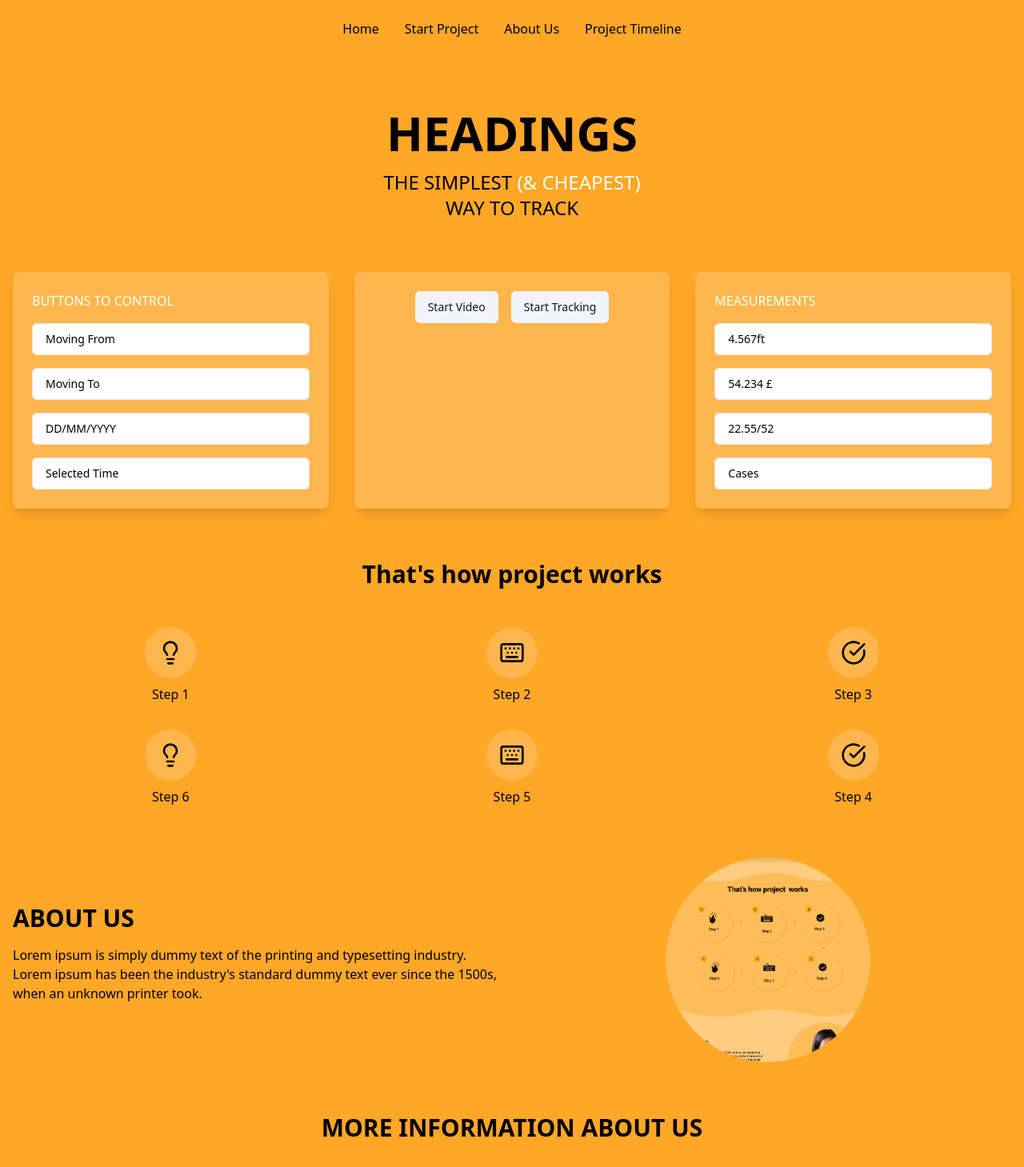
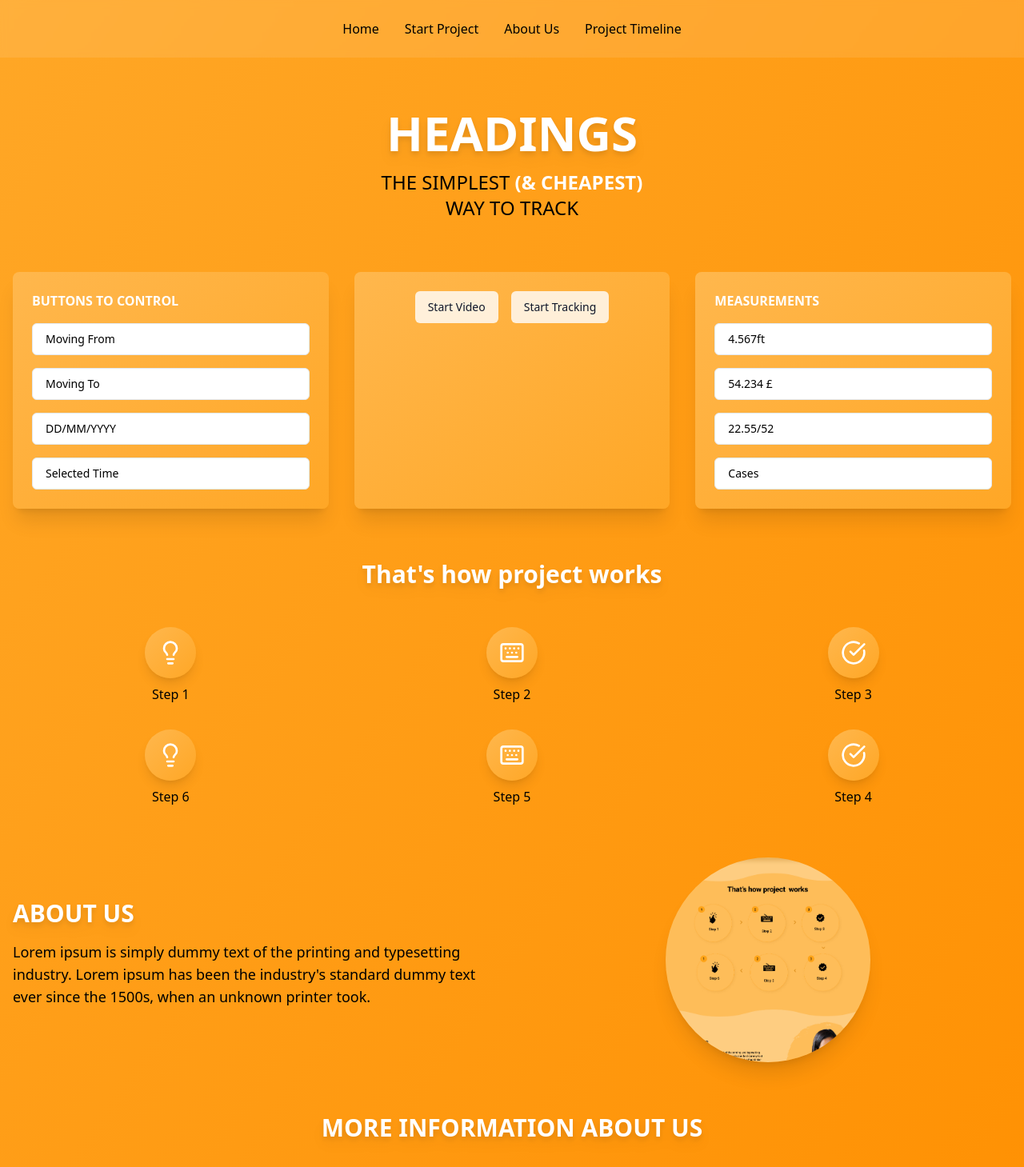
Before and after one commit to AsjidAwan3158/creative-collab-guru, a React (Vite) app: page / in a window 1280 px wide. Shown: the top 1459 px of the page at 80% size. Built offline with nearby package versions, Linux system fonts and the light colour scheme.

Commit message:
Refactor UI for improved aesthetics
This commit refactors the UI to make it more visually appealing.  No specific changes are detailed as the implementation is left to the AI.

```diff
--- a/src/index.css
+++ b/src/index.css
@@ -1,3 +1,4 @@
+
 @tailwind base;
 @tailwind components;
 @tailwind utilities;
--- a/src/pages/Index.tsx
+++ b/src/pages/Index.tsx
@@ -4,67 +4,87 @@ import { Clock, ArrowRight, ArrowLeft, Lightbulb, Keyboard, CheckCircle } from "
 
 const Index = () => {
   return (
-    <div className="min-h-screen bg-[#FFA726] text-black">
+    <div className="min-h-screen bg-gradient-to-br from-[#FFA726] to-[#FF8F00] text-black">
       {/* Navigation */}
-      <nav className="p-6">
+      <nav className="p-6 backdrop-blur-sm bg-white/10">
         <ul className="flex justify-center gap-8">
-          <li><a href="#" className="hover:opacity-80 transition-opacity">Home</a></li>
-          <li><a href="#" className="hover:opacity-80 transition-opacity">Start Project</a></li>
-          <li><a href="#" className="hover:opacity-80 transition-opacity">About Us</a></li>
-          <li><a href="#" className="hover:opacity-80 transition-opacity">Project Timeline</a></li>
+          <li>
+            <a href="#" className="hover:text-white transition-colors duration-300 font-medium">
+              Home
+            </a>
+          </li>
+          <li>
+            <a href="#" className="hover:text-white transition-colors duration-300 font-medium">
+              Start Project
+            </a>
+          </li>
+          <li>
+            <a href="#" className="hover:text-white transition-colors duration-300 font-medium">
+              About Us
+            </a>
+          </li>
+          <li>
+            <a href="#" className="hover:text-white transition-colors duration-300 font-medium">
+              Project Timeline
+            </a>
+          </li>
         </ul>
       </nav>
 
       {/* Hero Section */}
       <section className="container mx-auto px-4 py-16">
-        <div className="text-center mb-16">
-          <h1 className="text-6xl font-bold mb-4">HEADINGS</h1>
-          <h2 className="text-2xl">
-            THE SIMPLEST <span className="text-white">(& CHEAPEST)</span><br />
+        <div className="text-center mb-16 animate-fade-in">
+          <h1 className="text-6xl font-bold mb-4 text-white drop-shadow-lg">HEADINGS</h1>
+          <h2 className="text-2xl font-medium">
+            THE SIMPLEST <span className="text-white font-bold">(& CHEAPEST)</span><br />
             WAY TO TRACK
           </h2>
         </div>
 
         {/* Control Buttons */}
         <div className="grid grid-cols-1 md:grid-cols-3 gap-8 mb-16">
-          <div className="bg-[#FFB74D] p-6 rounded-lg shadow-lg">
-            <h3 className="text-white mb-4">BUTTONS TO CONTROL</h3>
+          <div className="bg-gradient-to-br from-[#FFB74D] to-[#FFA726] p-6 rounded-lg shadow-xl backdrop-blur-sm transition-transform duration-300 hover:scale-105">
+            <h3 className="text-white mb-4 font-semibold">BUTTONS TO CONTROL</h3>
             <div className="space-y-4">
-              <Button variant="outline" className="w-full justify-start">
+              <Button variant="outline" className="w-full justify-start hover:bg-white/20 transition-colors">
                 Moving From
               </Button>
-              <Button variant="outline" className="w-full justify-start">
+              <Button variant="outline" className="w-full justify-start hover:bg-white/20 transition-colors">
                 Moving To
               </Button>
-              <Button variant="outline" className="w-full justify-start">
+              <Button variant="outline" className="w-full justify-start hover:bg-white/20 transition-colors">
                 DD/MM/YYYY
               </Button>
-              <Button variant="outline" className="w-full justify-start">
+              <Button variant="outline" className="w-full justify-start hover:bg-white/20 transition-colors">
                 Selected Time
               </Button>
             </div>
           </div>
 
-          <div className="bg-[#FFB74D] p-6 rounded-lg shadow-lg">
+          <div className="bg-gradient-to-br from-[#FFB74D] to-[#FFA726] p-6 rounded-lg shadow-xl backdrop-blur-sm transition-transform duration-300 hover:scale-105">
             <div className="flex justify-center gap-4 mb-4">
-              <Button variant="secondary">Start Video</Button>
-              <Button variant="secondary">Start Tracking</Button>
+              <Button variant="secondary" className="bg-white/80 hover:bg-white transition-colors">
+                Start Video
+              </Button>
+              <Button variant="secondary" className="bg-white/80 hover:bg-white transition-colors">
+                Start Tracking
+              </Button>
             </div>
           </div>
 
-          <div className="bg-[#FFB74D] p-6 rounded-lg shadow-lg">
-            <h3 className="text-white mb-4">MEASUREMENTS</h3>
+          <div className="bg-gradient-to-br from-[#FFB74D] to-[#FFA726] p-6 rounded-lg shadow-xl backdrop-blur-sm transition-transform duration-300 hover:scale-105">
+            <h3 className="text-white mb-4 font-semibold">MEASUREMENTS</h3>
             <div className="space-y-4">
-              <Button variant="outline" className="w-full justify-start">
+              <Button variant="outline" className="w-full justify-start hover:bg-white/20 transition-colors">
                 4.567ft
               </Button>
-              <Button variant="outline" className="w-full justify-start">
+              <Button variant="outline" className="w-full justify-start hover:bg-white/20 transition-colors">
                 54.234 £
               </Button>
-              <Button variant="outline" className="w-full justify-start">
+              <Button variant="outline" className="w-full justify-start hover:bg-white/20 transition-colors">
                 22.55/52
               </Button>
-              <Button variant="outline" className="w-full justify-start">
+              <Button variant="outline" className="w-full justify-start hover:bg-white/20 transition-colors">
                 Cases
               </Button>
             </div>
@@ -73,45 +93,45 @@ const Index = () => {
 
         {/* How It Works Section */}
         <div className="text-center mb-16">
-          <h2 className="text-3xl font-bold mb-12">That's how project works</h2>
+          <h2 className="text-3xl font-bold mb-12 text-white drop-shadow-lg">That's how project works</h2>
           <div className="grid grid-cols-3 gap-8 mb-8">
-            <div className="flex flex-col items-center">
-              <div className="bg-[#FFB74D] rounded-full p-4 mb-2">
-                <Lightbulb className="w-8 h-8" />
+            <div className="flex flex-col items-center group">
+              <div className="bg-gradient-to-br from-[#FFB74D] to-[#FFA726] rounded-full p-4 mb-2 shadow-lg transition-transform duration-300 group-hover:scale-110">
+                <Lightbulb className="w-8 h-8 text-white" />
               </div>
-              <span>Step 1</span>
+              <span className="font-medium">Step 1</span>
             </div>
-            <div className="flex flex-col items-center">
-              <div className="bg-[#FFB74D] rounded-full p-4 mb-2">
-                <Keyboard className="w-8 h-8" />
+            <div className="flex flex-col items-center group">
+              <div className="bg-gradient-to-br from-[#FFB74D] to-[#FFA726] rounded-full p-4 mb-2 shadow-lg transition-transform duration-300 group-hover:scale-110">
+                <Keyboard className="w-8 h-8 text-white" />
               </div>
-              <span>Step 2</span>
+              <span className="font-medium">Step 2</span>
             </div>
-            <div className="flex flex-col items-center">
-              <div className="bg-[#FFB74D] rounded-full p-4 mb-2">
-                <CheckCircle className="w-8 h-8" />
+            <div className="flex flex-col items-center group">
+              <div className="bg-gradient-to-br from-[#FFB74D] to-[#FFA726] rounded-full p-4 mb-2 shadow-lg transition-transform duration-300 group-hover:scale-110">
+                <CheckCircle className="w-8 h-8 text-white" />
               </div>
-              <span>Step 3</span>
+              <span className="font-medium">Step 3</span>
             </div>
           </div>
           <div className="grid grid-cols-3 gap-8">
-            <div className="flex flex-col items-center">
-              <div className="bg-[#FFB74D] rounded-full p-4 mb-2">
-                <Lightbulb className="w-8 h-8" />
+            <div className="flex flex-col items-center group">
+              <div className="bg-gradient-to-br from-[#FFB74D] to-[#FFA726] rounded-full p-4 mb-2 shadow-lg transition-transform duration-300 group-hover:scale-110">
+                <Lightbulb className="w-8 h-8 text-white" />
               </div>
-              <span>Step 6</span>
+              <span className="font-medium">Step 6</span>
             </div>
-            <div className="flex flex-col items-center">
-              <div className="bg-[#FFB74D] rounded-full p-4 mb-2">
-                <Keyboard className="w-8 h-8" />
+            <div className="flex flex-col items-center group">
+              <div className="bg-gradient-to-br from-[#FFB74D] to-[#FFA726] rounded-full p-4 mb-2 shadow-lg transition-transform duration-300 group-hover:scale-110">
+                <Keyboard className="w-8 h-8 text-white" />
               </div>
-              <span>Step 5</span>
+              <span className="font-medium">Step 5</span>
             </div>
-            <div className="flex flex-col items-center">
-              <div className="bg-[#FFB74D] rounded-full p-4 mb-2">
-                <CheckCircle className="w-8 h-8" />
+            <div className="flex flex-col items-center group">
+              <div className="bg-gradient-to-br from-[#FFB74D] to-[#FFA726] rounded-full p-4 mb-2 shadow-lg transition-transform duration-300 group-hover:scale-110">
+                <CheckCircle className="w-8 h-8 text-white" />
               </div>
-              <span>Step 4</span>
+              <span className="font-medium">Step 4</span>
             </div>
           </div>
         </div>
@@ -120,8 +140,8 @@ const Index = () => {
         <div className="mb-16">
           <div className="flex flex-col md:flex-row items-center gap-8">
             <div className="flex-1">
-              <h2 className="text-3xl font-bold mb-4">ABOUT US</h2>
-              <p className="mb-4">
+              <h2 className="text-3xl font-bold mb-4 text-white drop-shadow-lg">ABOUT US</h2>
+              <p className="mb-4 text-lg">
                 Lorem ipsum is simply dummy text of the printing and typesetting
                 industry. Lorem ipsum has been the industry's standard dummy text
                 ever since the 1500s, when an unknown printer took.
@@ -131,7 +151,7 @@ const Index = () => {
               <img
                 src="/lovable-uploads/2c2c8199-1cf4-4921-a37d-f8bbd281a182.png"
                 alt="About Us"
-                className="rounded-full w-64 h-64 object-cover mx-auto"
+                className="rounded-full w-64 h-64 object-cover mx-auto shadow-xl hover:scale-105 transition-transform duration-300"
               />
             </div>
           </div>
@@ -139,15 +159,17 @@ const Index = () => {
 
         {/* More Information Section */}
         <div className="mb-16">
-          <h2 className="text-3xl font-bold mb-8 text-center">MORE INFORMATION ABOUT US</h2>
+          <h2 className="text-3xl font-bold mb-8 text-center text-white drop-shadow-lg">
+            MORE INFORMATION ABOUT US
+          </h2>
           <div className="grid md:grid-cols-2 gap-8">
-            <p>
+            <p className="text-lg bg-white/10 p-6 rounded-lg backdrop-blur-sm">
               Lorem ipsum is simply dummy text of the printing and typesetting
               industry. Lorem ipsum has been the industry's standard dummy text
               ever since the 1500s, when an unknown printer took a galley of type and
               scrambled it to make a type specimen book.
             </p>
-            <p>
+            <p className="text-lg bg-white/10 p-6 rounded-lg backdrop-blur-sm">
               Lorem ipsum is simply dummy text of the printing and typesetting
               industry. Lorem ipsum has been the industry's standard dummy text
               ever since the 1500s, when an unknown printer took a galley of type and
@@ -158,8 +180,8 @@ const Index = () => {
 
         {/* Contact Section */}
         <div className="text-center pb-8">
-          <h2 className="text-3xl font-bold mb-4">Contact</h2>
-          <p>usman.ali555@gmail.com</p>
+          <h2 className="text-3xl font-bold mb-4 text-white drop-shadow-lg">Contact</h2>
+          <p className="text-lg">usman.ali555@gmail.com</p>
         </div>
       </section>
     </div>
```
